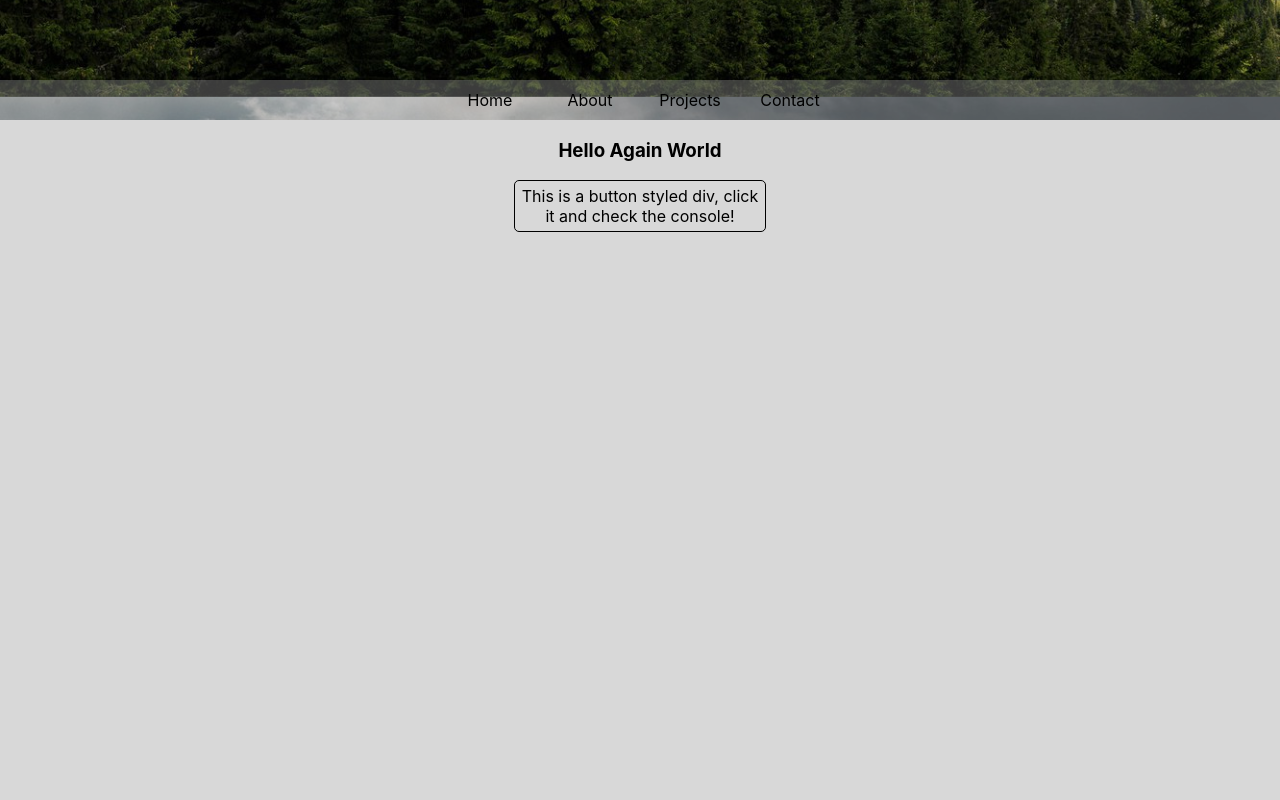
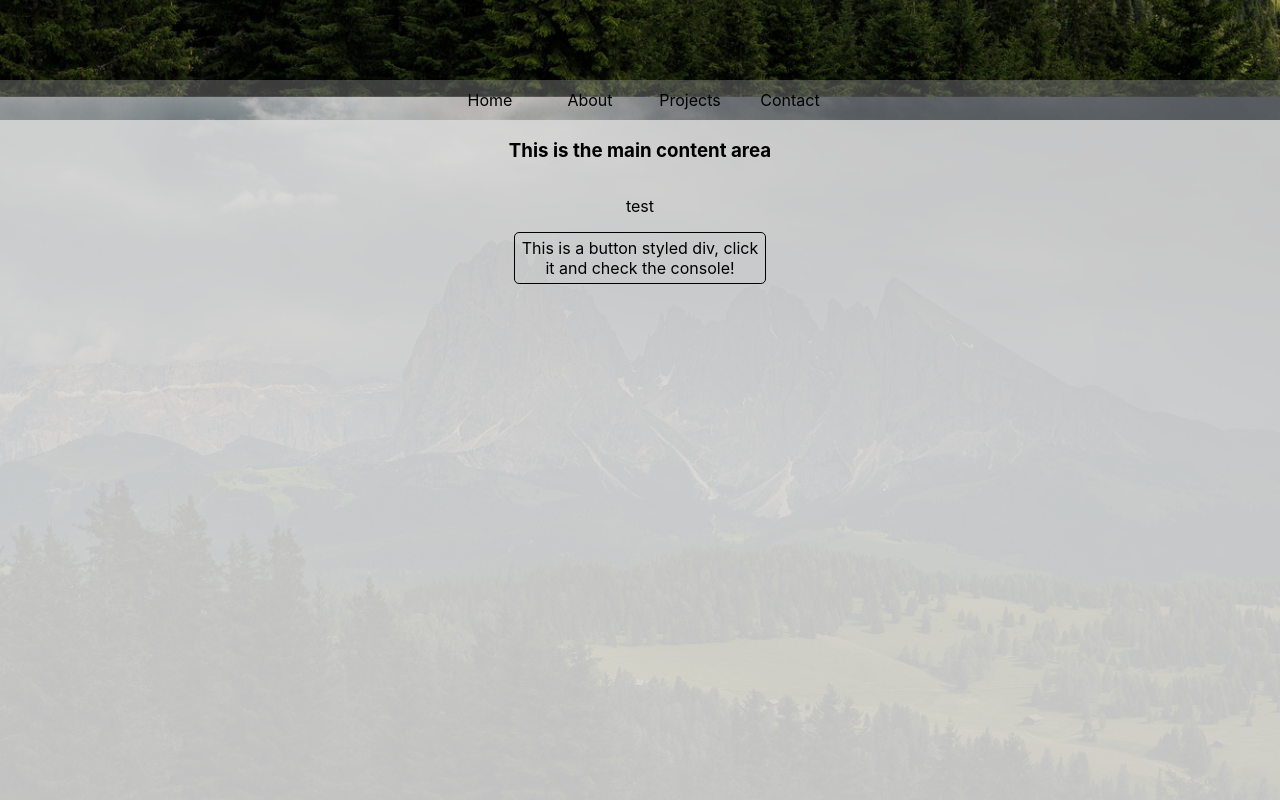
Before and after one commit to Kygandao/React-Portfolio, a React (Create React App) app: page / in a window 1280 px wide. Shown: the part 720-1520 px from the top of the page. Built offline with nearby package versions, Linux system fonts and the light colour scheme.

Commit message:
initial test for layout

```diff
--- a/src/App.css
+++ b/src/App.css
@@ -49,7 +49,7 @@ body {
 }
 
 .contentDiv {
-    background-color: rgb(216, 216, 216);
+    background-color: rgb(216, 216, 216, .9);
     display: flex;
     flex-direction: column;
     align-items: center;
--- a/src/components/ContentDiv.js
+++ b/src/components/ContentDiv.js
@@ -7,7 +7,8 @@ const handlePageChange = () => {
 function ContentDiv() {
     return (
         <div className='contentDiv'>
-            <h3>Hello Again World</h3>
+            <h3>This is the main content area</h3>
+            <p>test</p>
             <div className='buttonDiv' onClick={handlePageChange}>This is a button styled div, click it and check the console!</div >
         </div>
     );
```
